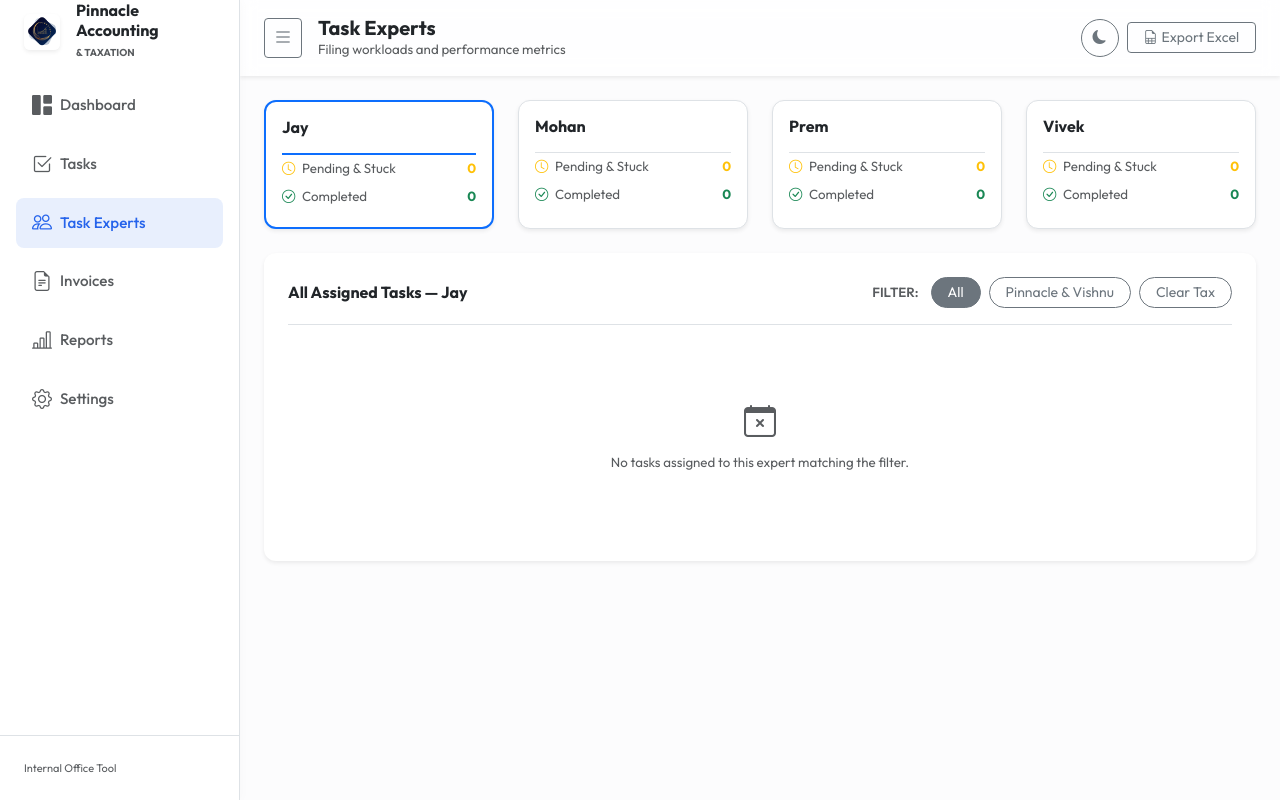
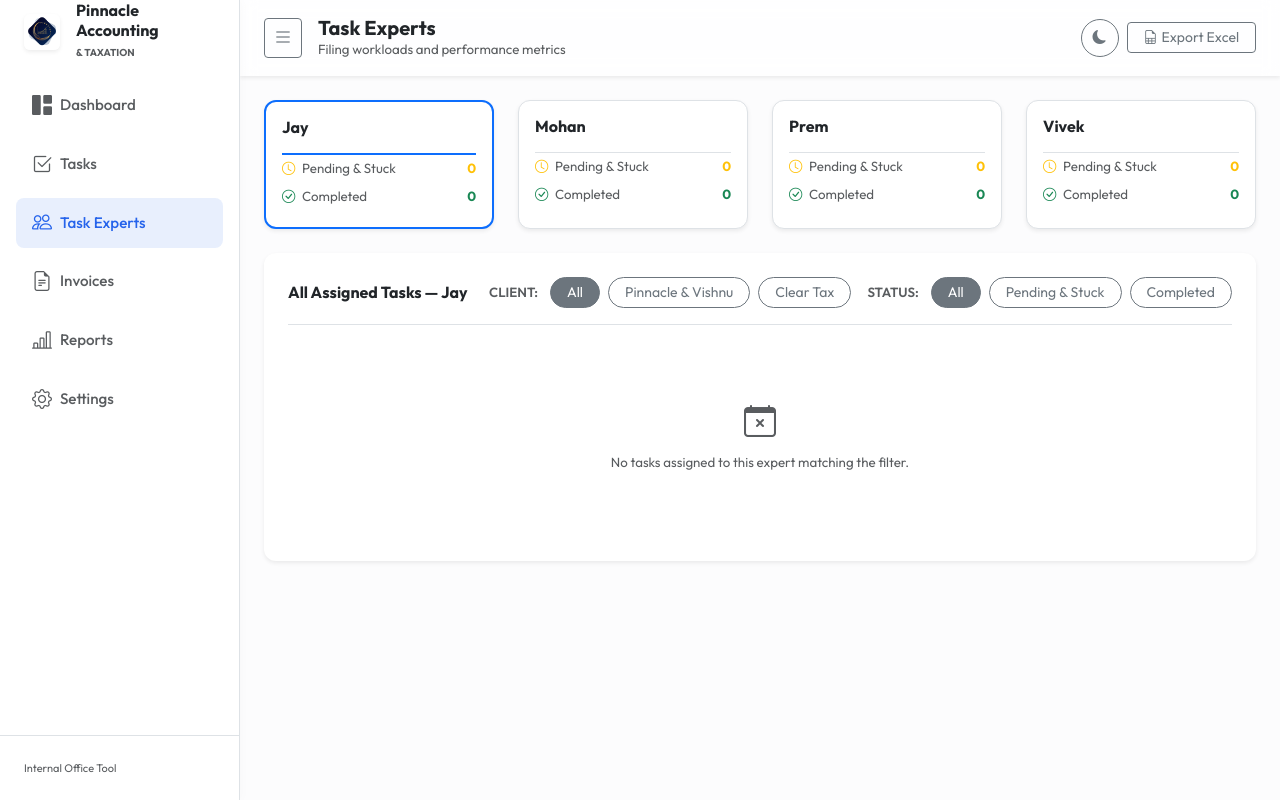
Before and after one commit to PRANJULLL/Pinacle-taxation, a PHP site: page /employees.php in a window 1280 px wide. Run offline with PHP 8.4, Linux system fonts and the light colour scheme; data that the repository does not hold is empty; some libraries are stand-ins or nearby versions.

Commit message:
feat(employees): add status filters for pending/stuck and completed tasks

```diff
--- a/employees.php
+++ b/employees.php
@@ -27,11 +27,21 @@ include 'includes/header.php';
             <div>
                 <h3 class="h6 fw-bold mb-0 text-foreground" id="expertTasksTitle">All Assigned Tasks</h3>
             </div>
-            <div class="d-flex gap-2 align-items-center" id="expertSubFilterBar">
-                <span class="small text-muted fw-semibold text-uppercase me-1">Filter:</span>
-                <button class="btn btn-sm rounded-pill px-3 py-1 btn-outline-secondary expert-sub-filter active" data-subfilter="All">All</button>
-                <button class="btn btn-sm rounded-pill px-3 py-1 btn-outline-secondary expert-sub-filter" data-subfilter="Pinnacle_Vishnu">Pinnacle & Vishnu</button>
-                <button class="btn btn-sm rounded-pill px-3 py-1 btn-outline-secondary expert-sub-filter" data-subfilter="Clear_Tax">Clear Tax</button>
+            <div class="d-flex flex-wrap gap-3 align-items-center">
+                <!-- Client Filter -->
+                <div class="d-flex gap-2 align-items-center" id="expertSubFilterBar">
+                    <span class="small text-muted fw-semibold text-uppercase me-1">Client:</span>
+                    <button class="btn btn-sm rounded-pill px-3 py-1 btn-outline-secondary expert-sub-filter active" data-subfilter="All">All</button>
+                    <button class="btn btn-sm rounded-pill px-3 py-1 btn-outline-secondary expert-sub-filter" data-subfilter="Pinnacle_Vishnu">Pinnacle & Vishnu</button>
+                    <button class="btn btn-sm rounded-pill px-3 py-1 btn-outline-secondary expert-sub-filter" data-subfilter="Clear_Tax">Clear Tax</button>
+                </div>
+                <!-- Status Filter -->
+                <div class="d-flex gap-2 align-items-center" id="expertStatusFilterBar">
+                    <span class="small text-muted fw-semibold text-uppercase me-1">Status:</span>
+                    <button class="btn btn-sm rounded-pill px-3 py-1 btn-outline-secondary expert-status-filter active" data-statusfilter="All">All</button>
+                    <button class="btn btn-sm rounded-pill px-3 py-1 btn-outline-secondary expert-status-filter" data-statusfilter="Active">Pending & Stuck</button>
+                    <button class="btn btn-sm rounded-pill px-3 py-1 btn-outline-secondary expert-status-filter" data-statusfilter="Completed">Completed</button>
+                </div>
             </div>
         </div>
 
@@ -241,6 +251,7 @@ document.addEventListener('DOMContentLoaded', () => {
     // State Variables
     let selectedExpert = '';
     let selectedSubFilter = 'All'; // 'All', 'Pinnacle_Vishnu', 'Clear_Tax'
+    let selectedStatusFilter = 'All'; // 'All', 'Active', 'Completed'
     let tasksCache = [];
     let activeViewedTask = null;
 
@@ -372,6 +383,20 @@ document.addEventListener('DOMContentLoaded', () => {
         });
     });
 
+    // Status-Filter Tabs Click handler
+    const statusFilterButtons = document.querySelectorAll('.expert-status-filter');
+    statusFilterButtons.forEach(btn => {
+        btn.addEventListener('click', () => {
+            statusFilterButtons.forEach(b => b.classList.remove('active'));
+            btn.classList.add('active');
+            selectedStatusFilter = btn.getAttribute('data-statusfilter');
+
+            if (selectedExpert) {
+                renderTasksTable();
+            }
+        });
+    });
+
     // 1. Fetch Experts Workload Metrics
     async function fetchExpertsMetrics() {
         const loader = document.getElementById('expertsLoader');
@@ -486,12 +511,19 @@ document.addEventListener('DOMContentLoaded', () => {
         emptyState.classList.add('d-none');
         table.classList.remove('d-none');
 
-        // Apply Sub-Filter
+        // Apply Sub-Filter (Client)
         let filteredTasks = tasksCache;
         if (selectedSubFilter === 'Pinnacle_Vishnu') {
             filteredTasks = tasksCache.filter(t => t.client === 'Pinnacle' || t.client === 'Vishnu');
         } else if (selectedSubFilter === 'Clear_Tax') {
             filteredTasks = tasksCache.filter(t => t.client === 'Clear Tax');
+        }
+
+        // Apply Status Filter
+        if (selectedStatusFilter === 'Active') {
+            filteredTasks = filteredTasks.filter(t => t.status === 'Pending' || t.status === 'Stuck');
+        } else if (selectedStatusFilter === 'Completed') {
+            filteredTasks = filteredTasks.filter(t => t.status === 'Completed');
         }
 
         if (filteredTasks.length === 0) {
```
